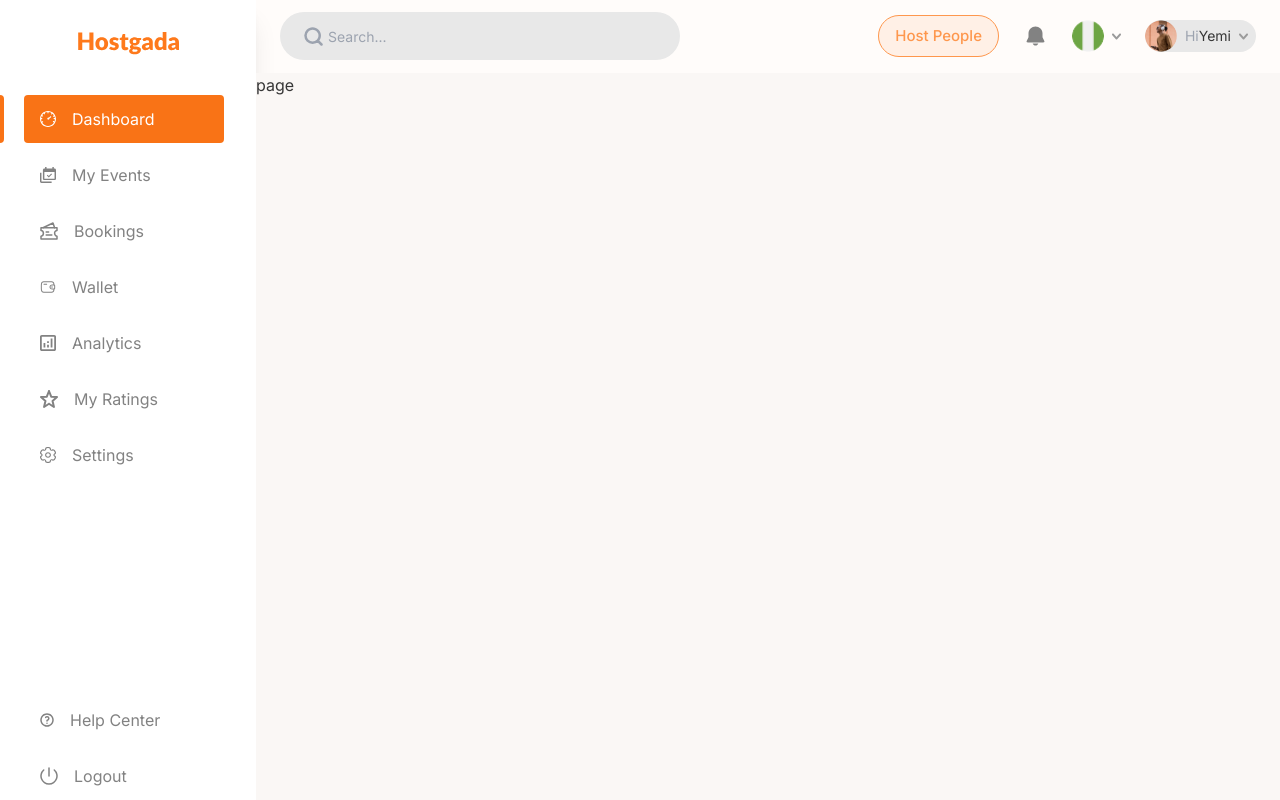
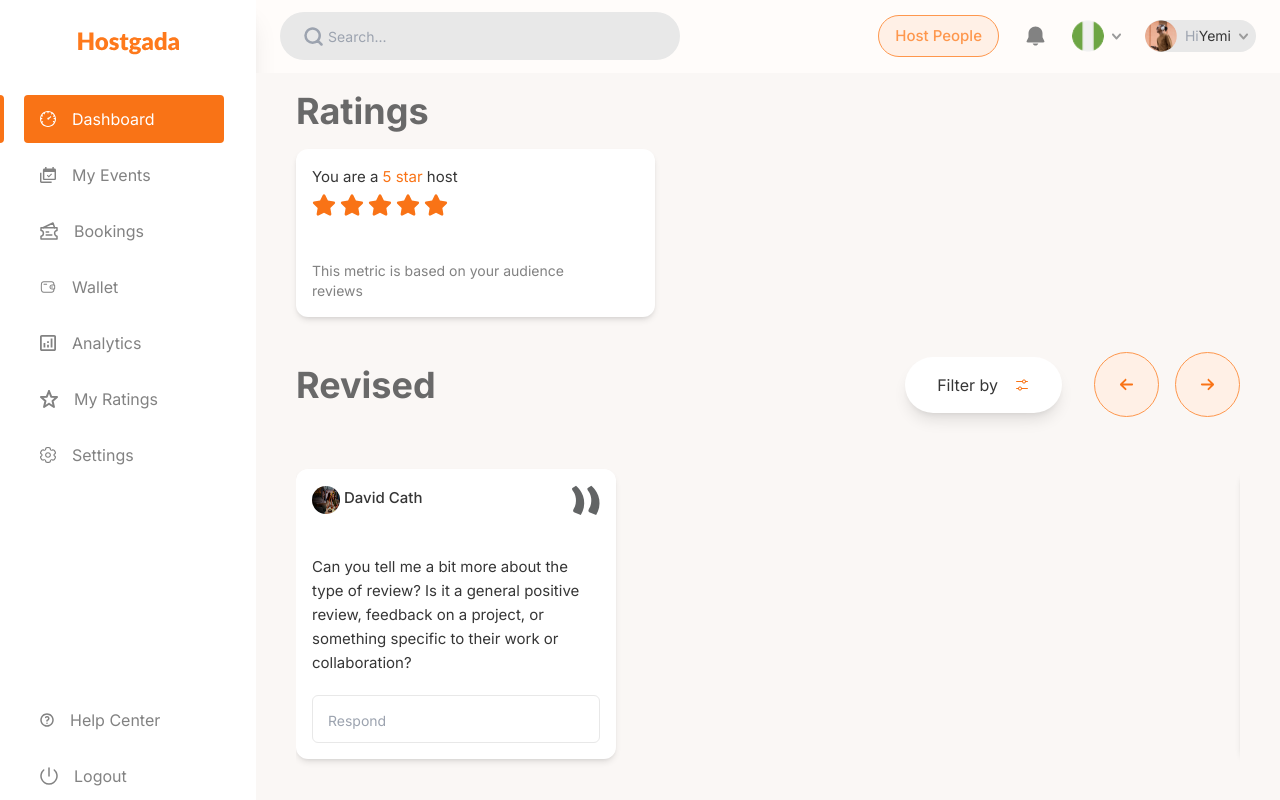
Before and after one commit to BalogunVictor/hostgada-frontend-app, a Next.js app: page /dashboard/host/ratings in a window 1280 px wide. Built offline with nearby package versions, Linux system fonts and the light colour scheme.

Commit message:
rating update

```diff
--- a/package.json
+++ b/package.json
@@ -33,6 +33,7 @@
     "react-icons": "^5.4.0",
     "react-international-phone": "^4.3.0",
     "react-multi-carousel": "^2.8.5",
+    "react-rating": "^2.0.5",
     "react-responsive-pagination": "^2.9.1",
     "react-select": "^5.8.3",
     "react-switch": "^7.1.0",
--- a/src/app/dashboard/host/audience-behavour/page.tsx
+++ b/src/app/dashboard/host/audience-behavour/page.tsx
@@ -50,8 +50,8 @@ function Page() {
         <div>
           <Title dashboard>Demograph</Title>
           <div className="w-full rounded-xl grid grid-cols-1 sm:grid-cols-2 lg:grid-cols-3 gap-4">
-            {demographics.map(({ stat, completed }, index) => (
-              <div key={index} className="flex items-center gap-2 w-full">
+            {demographics.map(({ stat, completed }) => (
+              <div key={stat} className="flex items-center gap-2 w-full">
                 <div className="w-40">
                   <BodyText>{stat}</BodyText>
                 </div>
--- a/src/app/dashboard/host/event-performance/event/[id]/page.tsx
+++ b/src/app/dashboard/host/event-performance/event/[id]/page.tsx
@@ -3,7 +3,7 @@
 import { ChevronLeftIcon } from '@asset/icons';
 import { landingPage } from '@asset/images';
 import { Button } from '@ui/Button';
-import { BodyText, Title } from '@ui/Text';
+import { BodyText } from '@ui/Text';
 import { Wrapper } from '@ui/Wrapper';
 import Image from 'next/image';
 import Motion from 'src/layout/motion';
--- a/src/app/dashboard/host/ratings/page.tsx
+++ b/src/app/dashboard/host/ratings/page.tsx
@@ -1,7 +1,143 @@
-import React from 'react';
+'use client';
 
-function page() {
-  return <div>page</div>;
+import { DoubleQuotesIcon } from '@asset/icons';
+import { landingPage } from '@asset/images';
+import { reviewResponsive } from '@components/BreakPoints';
+import Card from '@components/Card';
+import FilterDropDown from '@components/FilterDropDown';
+import ScrollsButton from '@components/ScrollsButton';
+import StarRating from '@components/StarRating';
+import { Input } from '@ui/Input';
+import { BodyText, Title } from '@ui/Text';
+import { Wrapper } from '@ui/Wrapper';
+import Image from 'next/image';
+import { useRef } from 'react';
+import Carousel from 'react-multi-carousel';
+import 'react-multi-carousel/lib/styles.css';
+import Motion from 'src/layout/motion';
+
+const reviews = [
+  {
+    id: 1,
+    name: 'David Cath',
+    image: landingPage,
+    review:
+      'Can you tell me a bit more about the type of review? Is it a general positive review, feedback on a project, or something specific to their work or collaboration?',
+    rating: 5,
+  },
+  {
+    id: 2,
+    name: 'Sarah Lee',
+    image: landingPage,
+    review:
+      'Can you tell me a bit more about the type of review? Is it a general positive review, feedback on a project, or something specific to their work or collaboration?',
+    rating: 4,
+  },
+  {
+    id: 3,
+    name: 'John Smith',
+    image: landingPage,
+    review: 'Very professional and great to work with. Highly satisfied.',
+    rating: 5,
+  },
+  {
+    id: 4,
+    name: 'Emily Doe',
+    image: landingPage,
+    review: 'Good work, but there’s room for improvement in communication.',
+    rating: 3,
+  },
+  {
+    id: 5,
+    name: 'Michael Brown',
+    image: landingPage,
+    review: 'Exceeded expectations! Great attention to detail.',
+    rating: 5,
+  },
+  {
+    id: 6,
+    name: 'Michael Brown',
+    image: landingPage,
+    review: 'Exceeded expectations! Great attention to detail.',
+    rating: 5,
+  },
+];
+
+function Page() {
+  const carouselRef = useRef<any>(null);
+
+  const handleLeftClick = () => {
+    if (carouselRef.current) {
+      carouselRef.current.previous();
+    }
+  };
+
+  const handleRightClick = () => {
+    if (carouselRef.current) {
+      carouselRef.current.next();
+    }
+  };
+  return (
+    <Motion>
+      <Wrapper dashboard>
+        <div>
+          <Title dashboard>Ratings</Title>
+          <Card className="max-w-[359px] space-y-1">
+            <BodyText>
+              You are a <span className="text-orange-500">5 star</span> host
+            </BodyText>
+            <StarRating ratingValue={5} readOnly />
+            <BodyText className="pt-10 text-sm w-[80%] text-gray-500">
+              This metric is based on your audience reviews{' '}
+            </BodyText>
+          </Card>
+          <div className="flex items-center justify-between py-6">
+            <Title dashboard>Revised</Title>
+            <div className="flex items-center gap-4">
+              <FilterDropDown />
+              <ScrollsButton
+                onLeftClick={handleLeftClick}
+                onRightClick={handleRightClick}
+              />
+            </div>
+          </div>
+          <Carousel
+            responsive={reviewResponsive}
+            infinite
+            removeArrowOnDeviceType={[
+              'tablet',
+              'mobile',
+              'desktop',
+              'superLargeDesktop',
+            ]}
+            ref={carouselRef}
+          >
+            {reviews.map((review) => (
+              <div key={review.id} className="w-[320px] h-[290px] my-4">
+                <Card className="h-full text-gray-700 flex flex-col justify-between p-4 ">
+                  <div className="space-y-10">
+                    <div className="flex justify-between items-center">
+                      <div className="flex gap-1">
+                        <Image
+                          src={review.image}
+                          alt="image"
+                          className="rounded-full h-7 w-7"
+                        />
+                        <BodyText className="text-p2">{review.name}</BodyText>
+                      </div>
+                      <DoubleQuotesIcon className="text-3xl " />
+                    </div>
+                    <BodyText>{review.review}</BodyText>
+                  </div>
+                  <Input label="Respond" className="mt-auto" />
+                </Card>
+              </div>
+            ))}
+          </Carousel>
+        </div>
+      </Wrapper>
+    </Motion>
+  );
 }
 
-export default page;
+export default Page;
--- /dev/null
+++ b/src/components/StarRating.tsx
@@ -0,0 +1,50 @@
+import classNames from 'classnames';
+import { useState } from 'react';
+import { FaStar } from 'react-icons/fa';
+
+interface StarRatingProps {
+  totalStars?: number;
+  ratingValue?: number;
+  onRating?: (rating: number) => void;
+  readOnly?: boolean;
+  className?: string;
+}
+
+function StarRating({
+  totalStars = 5,
+  ratingValue = 0,
+  onRating,
+  readOnly,
+  className,
+}: StarRatingProps) {
+  const [rating, setRating] = useState(ratingValue);
+  const [hover, setHover] = useState(0);
+
+  const handleClick = (star: number) => {
+    if (readOnly) return;
+    setRating(star);
+    if (onRating) onRating(star);
+  };
+
+  return (
+    <div className={classNames('flex gap-1', className)}>
+      {[...Array(totalStars)].map((_, index) => {
+        const starValue = index + 1;
+        return (
+          <FaStar
+            key={_}
+            size={24}
+            className={`transition-all duration-300 ${
+              readOnly ? 'cursor-default' : 'cursor-pointer'
+            } ${starValue <= (hover || rating) ? 'text-orange-500' : 'text-gray-300'}`}
+            onClick={() => handleClick(starValue)}
+            onMouseEnter={() => !readOnly && setHover(starValue)}
+            onMouseLeave={() => !readOnly && setHover(0)}
+          />
+        );
+      })}
+    </div>
+  );
+}
+
+export default StarRating;
```
Also changed, not shown: 2 other files (tests, documents, lock files or other folders).
